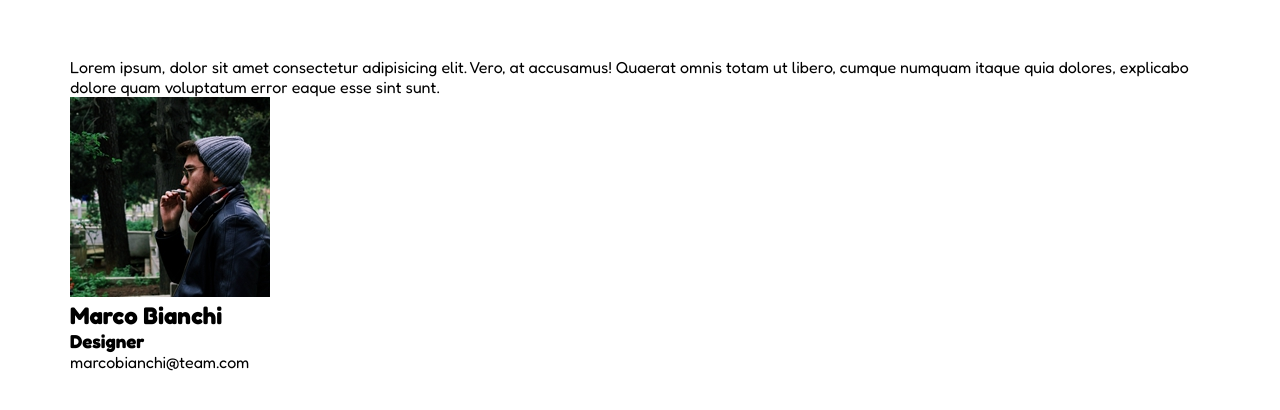
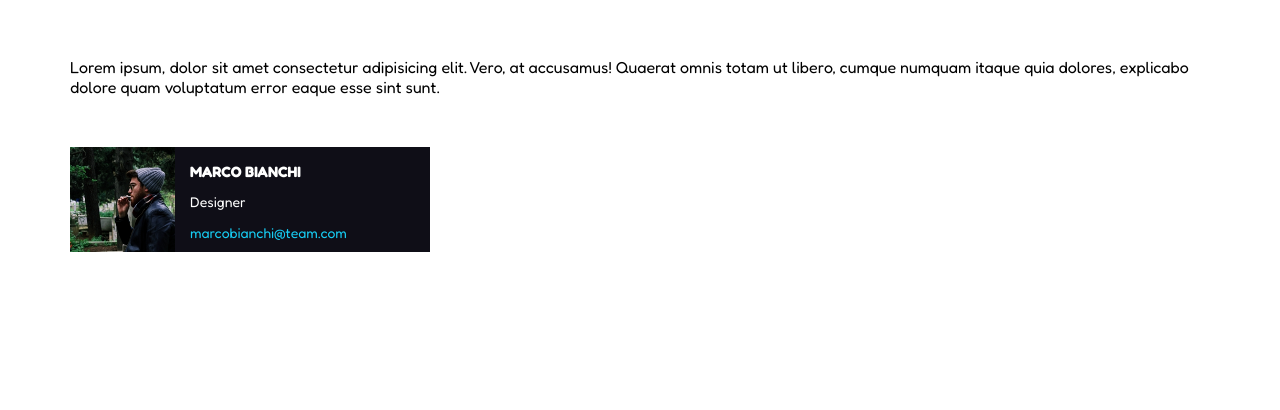
Before and after one commit to DavideGaliano/html-css-flex-cards, a plain HTML site: page index.html in a window 1280 px wide. Shown: the part 84-494 px from the top of the page. Drawn offline with Linux system fonts and the light colour scheme.

Commit message:
add:prima card completata

```diff
--- a/css/style.css
+++ b/css/style.css
@@ -6,6 +6,11 @@ RESET
     margin: 0;
     padding: 0;
     box-sizing: border-box;
+}
+
+img {
+    max-width: 100%;
+    height: auto;
 }
 
 body {
@@ -35,3 +40,45 @@ main {
     margin-bottom: 60px;
     color: #e53170;
 }
+
+.text-container{
+    margin-bottom: 50px;
+}
+
+.cards-container{
+    display: flex;
+}
+
+.card{
+    display: flex;
+    width: 360px;
+    height: 105px;
+    background-color: #0f0e17;
+}
+
+.photo{
+    width: 105px;
+}
+
+.detail{
+    padding: 15px 15px;
+}
+
+h2{
+    text-transform: uppercase;
+    font-size: 15px;
+    color: white;
+    padding-bottom: 12px;
+}
+
+h3{
+    font-size: 14px;
+    font-weight: 400;
+    color: white;
+    padding-bottom: 12px;
+}
+
+span {
+    font-size: 14px;
+    color: #17ccf2;
+}
--- a/index.html
+++ b/index.html
@@ -27,7 +27,9 @@
         </div>
         <div class="cards-container">
             <div class="card">
+                <div class="photo">
                 <img src="assets/img/male1.png" alt="Ragazzo che fuma" />
+                </div>
                 <div class="detail">
                     <h2>Marco Bianchi</h2>
                     <h3>Designer</h3>
```
